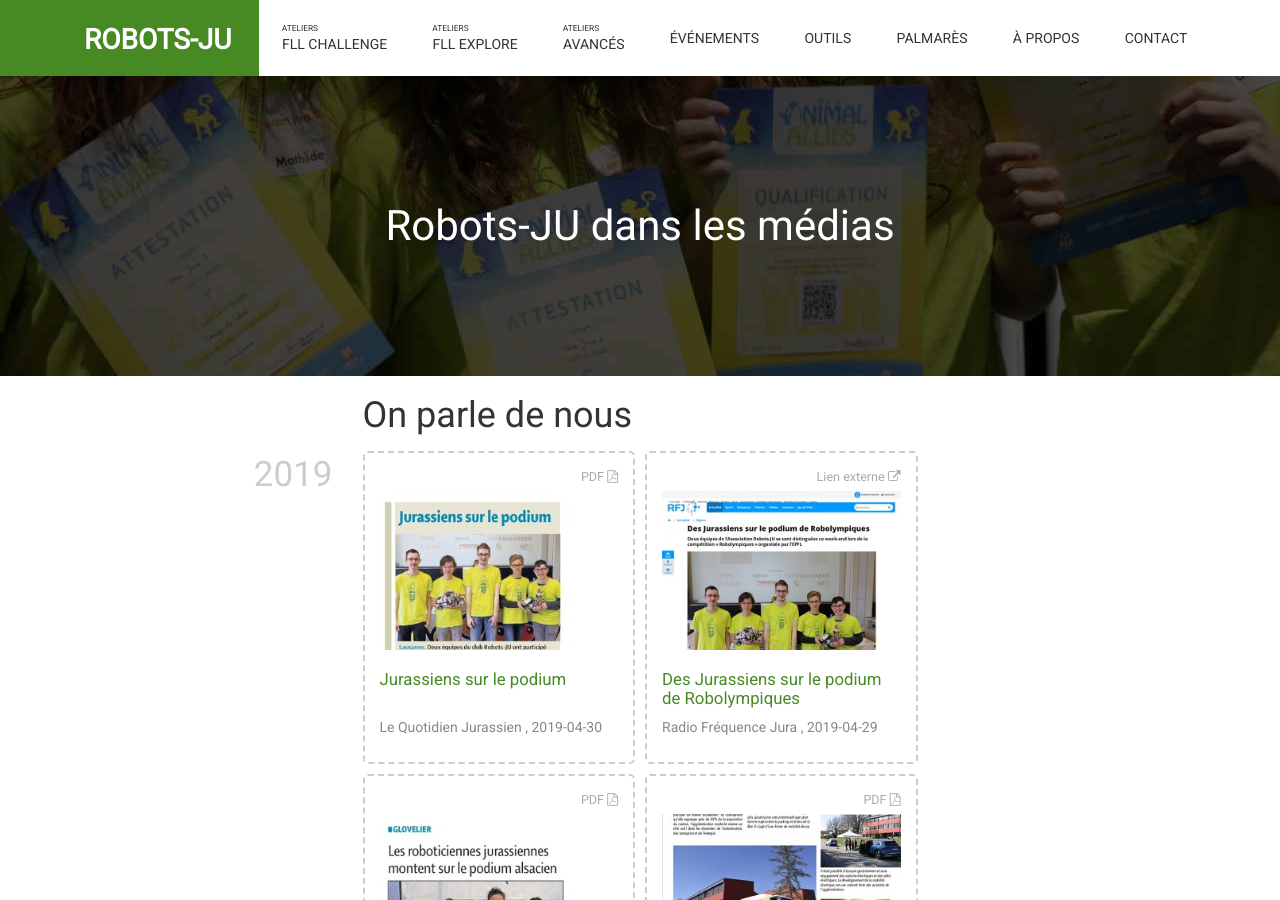
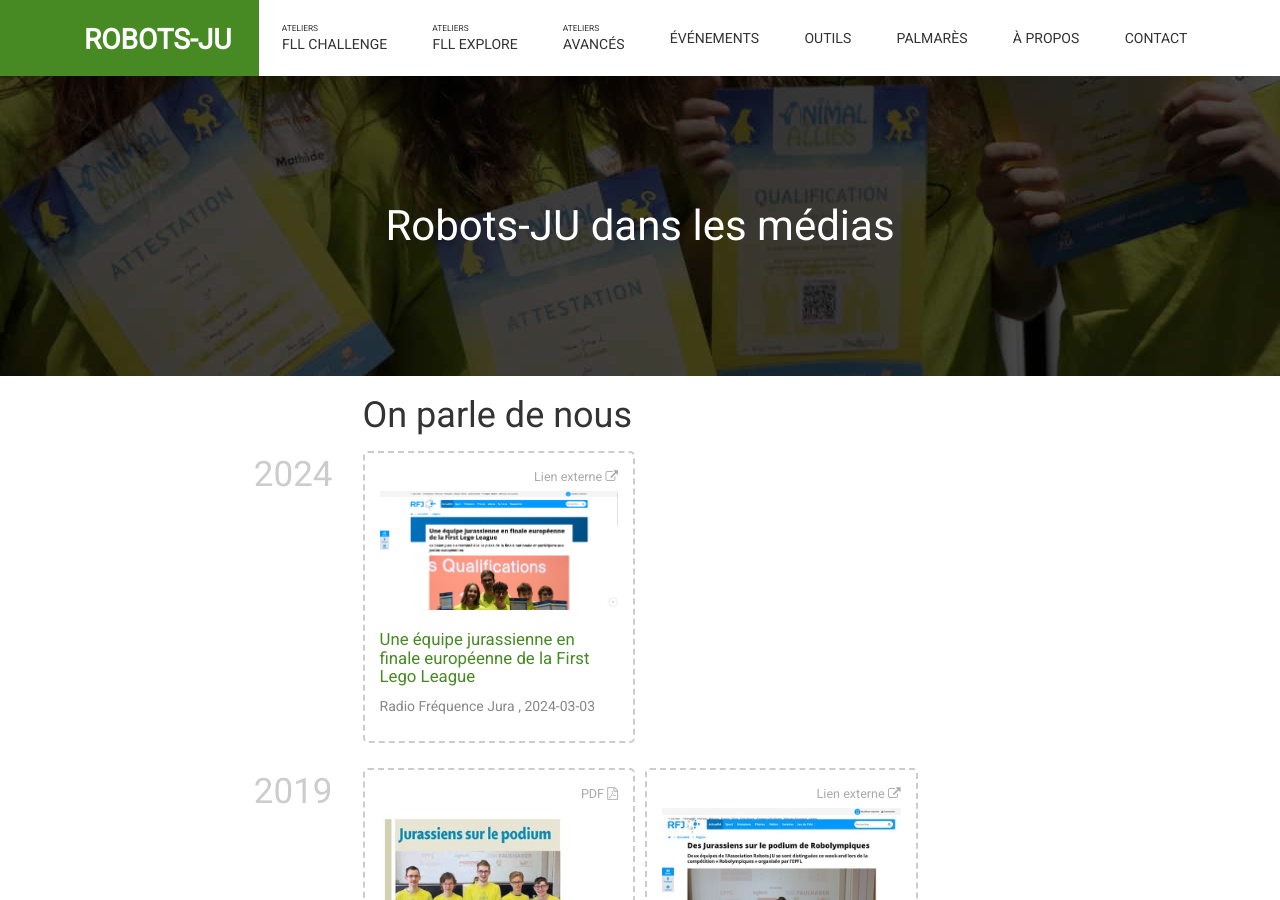
Before and after one commit to robots-ju/robots-ju.ch, a Jekyll site: the page built from presse.md, in a window 1280 px wide and 900 px high. Built offline with Jekyll 4.4.1, drawn with Linux system fonts in a browser that asks for light colours; comment, search, counter and statistics services are not loaded.

Commit message:
Update presse.yml

```diff
--- a/_data/presse.yml
+++ b/_data/presse.yml
@@ -297,3 +297,7 @@
   media: lqj
   title: Jurassiens sur le podium
   file: 20190430_LQJ.pdf
+- date: 2024-03-03
+  media: rfj
+  title: Une équipe jurassienne en finale européenne de la First Lego League
+  url: https://www.rfj.ch/rfj/Actualite/Region/20240303-Une-equipe-jurassienne-en-finale-europeenne-de-la-First-Lego-League.html
```
